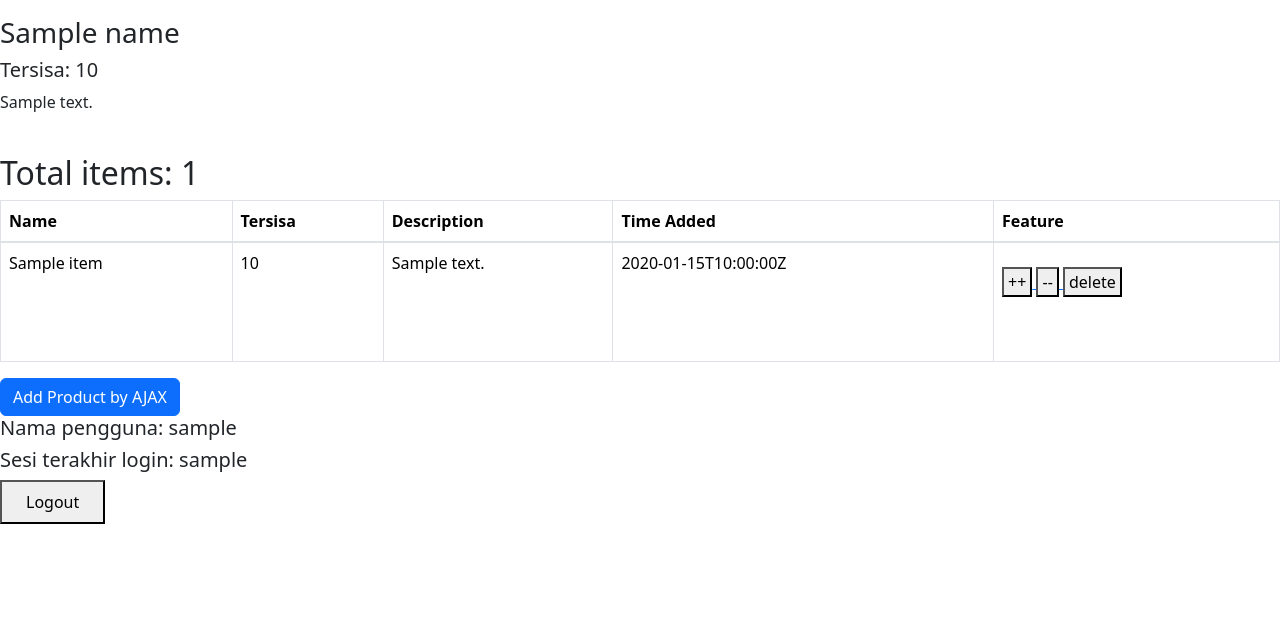
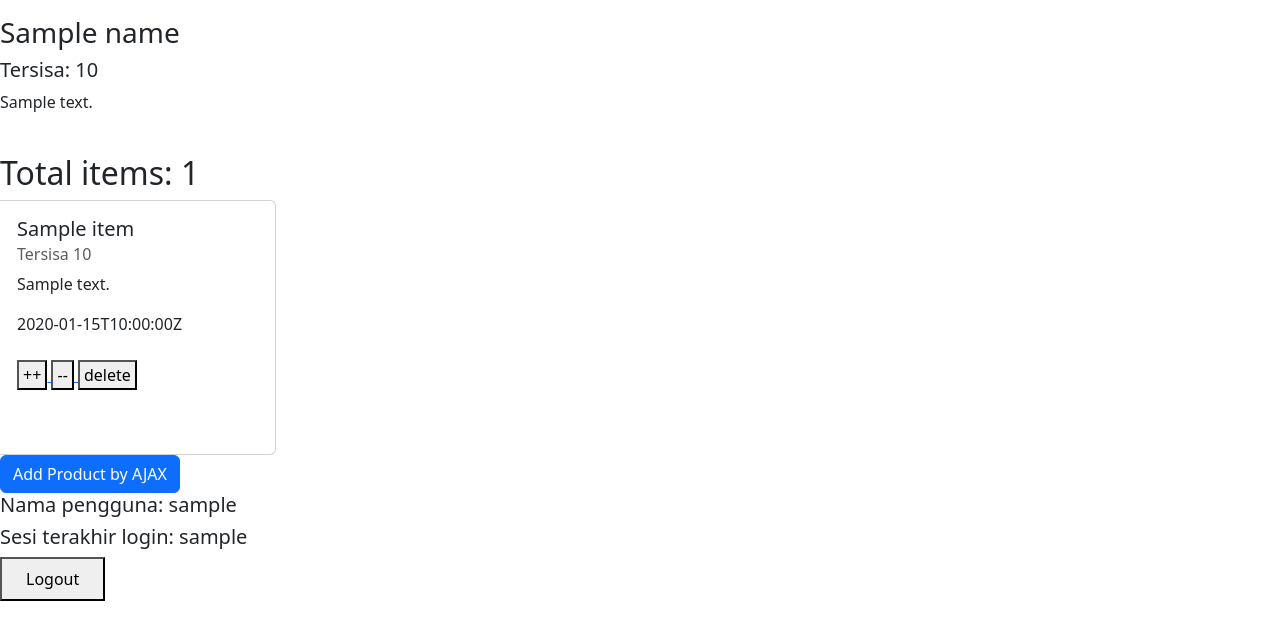
Before and after one commit to CyberSleeper/e_katalog, a Django app: template main/templates/main.html in a window 1280 px wide. Shown: the part 176-801 px from the top of the page. Before the commit the page ends 700 px from the top, so only its background shows below. Run offline with Django 4.2, Linux system fonts and the light colour scheme; tables that the repository leaves empty hold one stand-in row (values such as "Sample post"); the template is opened without the code that fills it: values that come from a table or form of the project are taken from there, most other values are stand-ins (such as "Sample title", 1, 10 or a date in 2020).

Commit message:
change to card

```diff
--- a/main/templates/main.html
+++ b/main/templates/main.html
@@ -21,9 +21,29 @@
   <h2 class="text-lg text-bold">
     Total items: {{ count }}
   </h2>
-  <div class="relative overflow-x-auto shadow-md sm:rounded-lg">
-    <table id='item_table' class="w-full table table-bordered">
-    </table>
+  <div id="cards" class="row">
+    <!-- Use AJAX -->
+    <div class="card" style="width: 18rem;">
+      <div class="card-body">
+        <h5 class="card-title">${item.fields.name}</h5>
+        <h6 class="card-subtitle mb-2 text-muted">Tersisa ${item.fields.amount}</h6>
+        <p class="card-text">${item.fields.description}</p>
+        <p class="card-text">${item.fields.created_at}</p>
+        <a href="\{% url 'main:increment_counter' ${item.fields.id} %\}">
+          <button class="bg-gray-300 px-1 hover:bg-gray-400 transition-all duration-200 mt-2 mb-5">
+            ++
+          </button>
+        </a>
+        <a href="\{% url 'main:decrement_counter' ${item.fields.id} %\}">
+          <button class="bg-gray-300 px-1 hover:bg-gray-400 transition-all duration-200 mt-2 mb-5">
+            --
+          </button>
+        </a>
+        <button class="delete-button">
+          delete
+        </button>
+      </div>
+    </div>
   </div>
 
   <div class="modal fade" id="exampleModal" tabindex="-1" aria-labelledby="exampleModalLabel" aria-hidden="true">
@@ -73,50 +93,39 @@
     }
 
     async function refreshItems() {
-      document.getElementById("item_table").innerHTML = ""
+      document.getElementById("cards").innerHTML = ""
       const items = await getItems()
       console.log("first")
-      let htmlString = `<thead class='thead-dark'>
-        <tr>
-          <th scope="col">Name</th>
-          <th scope="col">Tersisa</th>
-          <th scope="col">Description</th>
-          <th scope="col">Time Added</th>
-          <th scope="col">Feature</th>
-        </tr>
-      </thead>`
+      let htmlString = ``
       items.forEach((item) => {
-        htmlString += `\n<tr">
-          <td>${item.fields.name}</td>
-          <td>${item.fields.amount}</td>
-          <td>${item.fields.description}</td>
-          <td>${item.fields.created_at}</td>
-          <td class="px-6 py-3 flex gap-4">
-            <a href="\{% url 'main:increment_counter' item.id %\}">
+        htmlString += `\n<div class="card" style="width: 18rem;">
+          <div class="card-body">
+            <h5 class="card-title">${item.fields.name}</h5>
+            <h6 class="card-subtitle mb-2 text-muted">Tersisa ${item.fields.amount}</h6>
+            <p class="card-text">${item.fields.description}</p>
+            <p class="card-text">${item.fields.created_at}</p>
+            <a href="\{% url 'main:increment_counter' ${item.fields.id} %\}">
               <button class="bg-gray-300 px-1 hover:bg-gray-400 transition-all duration-200 mt-2 mb-5">
                 ++
               </button>
             </a>
-            <a href="\{% url 'main:decrement_counter' item.id %\}">
+            <a href="\{% url 'main:decrement_counter' ${item.fields.id} %\}">
               <button class="bg-gray-300 px-1 hover:bg-gray-400 transition-all duration-200 mt-2 mb-5">
                 --
               </button>
             </a>
-            <a href="\{% url 'main:delete_item' item.id %\}"">
-              <button class="bg-gray-300 px-1 hover:bg-gray-400 transition-all duration-200 mt-2 mb-5">
-                delete
-              </button>
-            </a>
-          </td>
-        </tr>`
+            <button class="delete-button bg-gray-300 px-1 hover:bg-gray-400 transition-all duration-200 mt-2 mb-5">
+              delete
+            </button>
+          </div>
+        </div>`
       })
 
-      document.getElementById("item_table").innerHTML = htmlString
+      document.getElementById("cards").innerHTML = htmlString
     }
     refreshItems()
 
     function addItem() {
-      console.log("Sec")
       fetch("{% url 'main:add_item_ajax' %}", {
         method: "POST",
         body: new FormData(document.querySelector('#form'))
@@ -125,8 +134,22 @@
       document.getElementById("form").reset()
       return false
     }
+    console.log(document)
 
+    document.addEventListener('DOMContentLoaded', function () {
+      const deleteButtons = document.querySelectorAll('.delete-button');
+      console.log(deleteButtons)
+      deleteButtons.forEach(button => {
+        button.addEventListener('click', function() {
+          console.log("CLICKED")
+          const id = this.getAttribute('data-item-id')
+          console.log(id)
+          fetch(`/delete_item_ajax/${id}`).then(refreshItems)
+        })
+      })
+    })
     document.getElementById("button_add").onclick = addItem
+    document.getElementById("button_delete").onclick = deleteItem
 
   </script>
 {% endblock content %}
--- a/main/urls.py
+++ b/main/urls.py
@@ -1,5 +1,5 @@
 from django.urls import path
-from main.views import show_main, create_item, show_xml, show_xml_by_id, show_json, show_json_by_id, register, login_user, logout_user, increment_counter, decrement_counter, delete_item, get_item_json, add_item_ajax
+from main.views import show_main, create_item, show_xml, show_xml_by_id, show_json, show_json_by_id, register, login_user, logout_user, increment_counter, decrement_counter, delete_item, get_item_json, add_item_ajax, delete_item_ajax
 
 app_name = 'main'
 
@@ -17,5 +17,6 @@ urlpatterns = [
   path('decrement/<int:id>/', decrement_counter, name='decrement_counter'),
   path('delete/<int:id>/', delete_item, name='delete_item'),
   path('get-item/', get_item_json, name='get_item_json'),
-  path('create-ajax/', add_item_ajax, name='add_item_ajax')
+  path('create-ajax/', add_item_ajax, name='add_item_ajax'),
+  path('delete_item_ajax/<int:id>', delete_item_ajax, name='delete_item_ajax')
 ]
--- a/main/views.py
+++ b/main/views.py
@@ -106,7 +106,7 @@ def decrement_counter(request, id):
   return redirect('main:show_main')
 
 def delete_item(request, id):
-  item = (Item.objects.get(id=id))
+  item = (Item.objects.get(pk=id))
   item.delete()
   return redirect('main:show_main')
 
@@ -128,3 +128,8 @@ def add_item_ajax(request):
     return HttpResponse(b"CREATED", STATUS=201)
 
   return HttpResponseNotFound()
+
+def delete_item_ajax(request, id):
+  item = (Item.objects.get(pk=id))
+  item.delete()
+  return HttpResponse(b"DELETED", STATUS=201)
```
